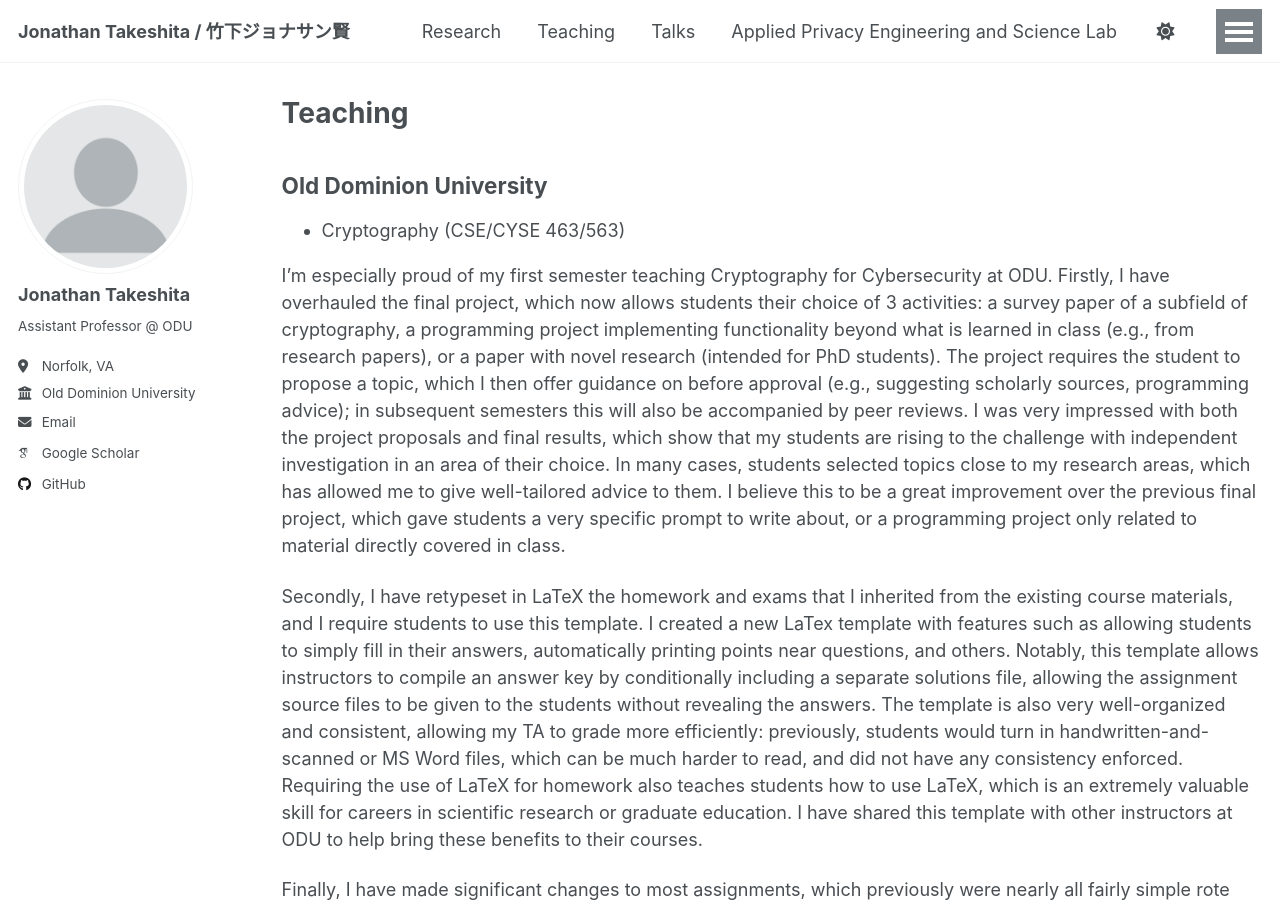
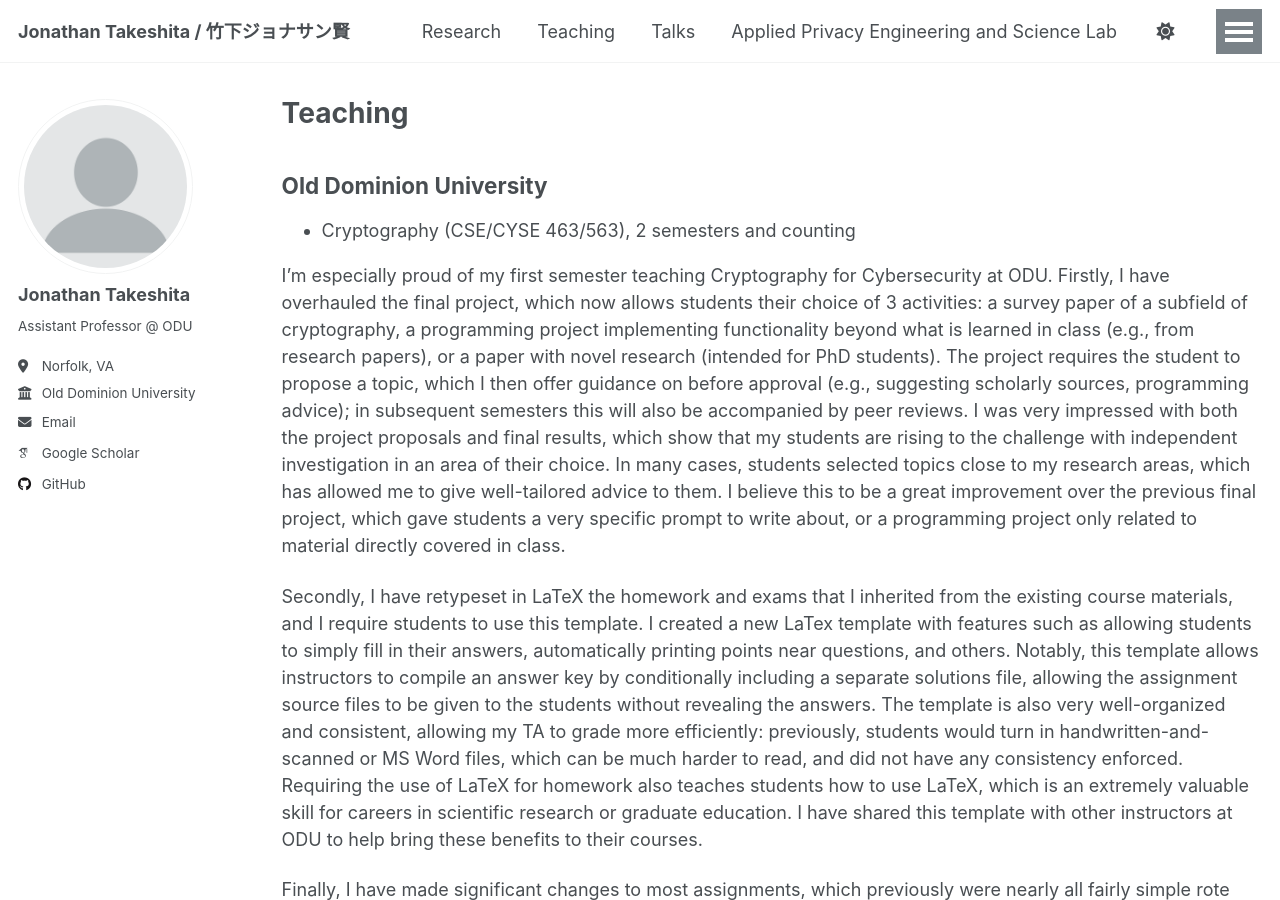
Before and after one commit to jtakeshi/jtakeshi.github.io, a Jekyll site: the page built from _pages/teaching.md, in a window 1280 px wide and 900 px high. Built offline with Jekyll 4.4.1, drawn with Linux system fonts in a browser that asks for light colours; some web fonts are replaced; a script that is not in the unit is left out.

Commit message:
Update teaching.md

```diff
--- a/_pages/teaching.md
+++ b/_pages/teaching.md
@@ -7,7 +7,7 @@ author_profile: true
 
 Old Dominion University
 --
-* Cryptography (CSE/CYSE 463/563)
+* Cryptography (CSE/CYSE 463/563), 2 semesters and counting
 
 I'm especially proud of my first semester teaching Cryptography for Cybersecurity at ODU.
 Firstly, I have overhauled the final project, which now allows students their choice of 3 activities: a survey paper of a subfield of cryptography, a
```
